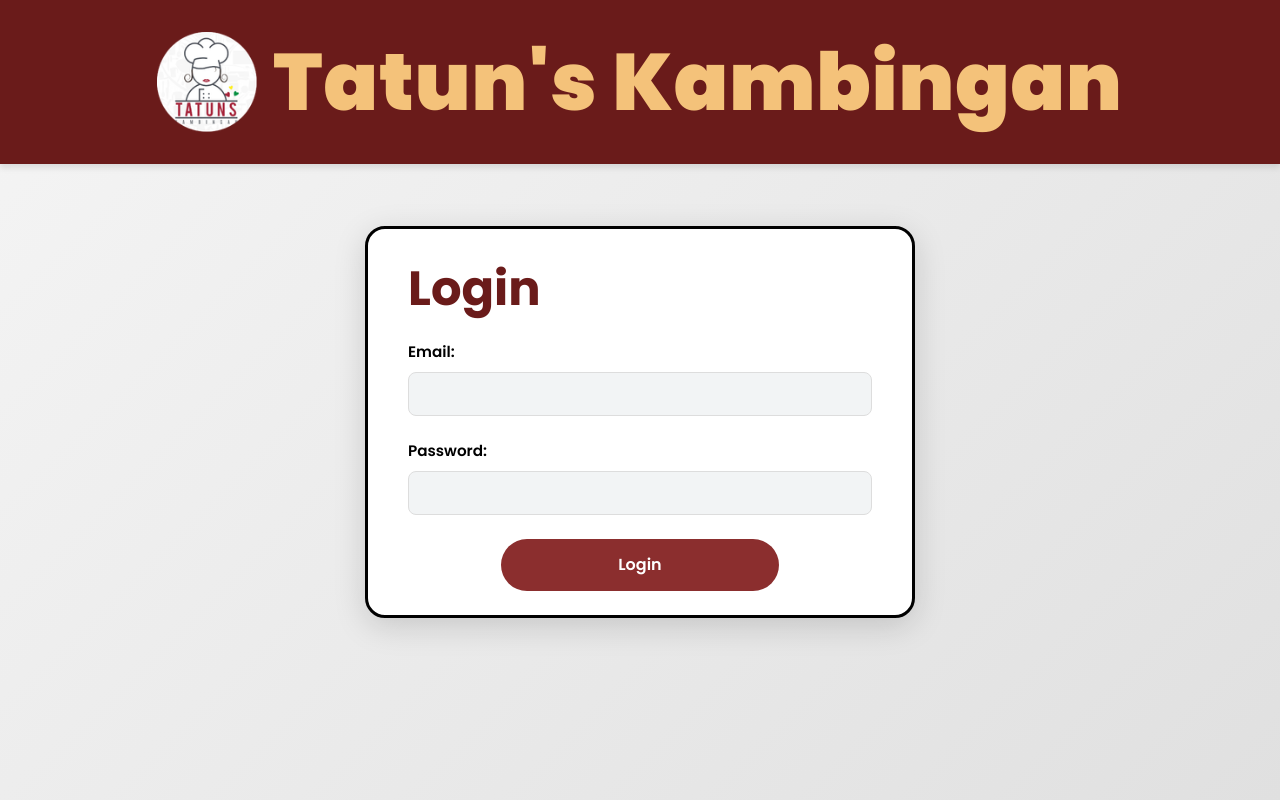
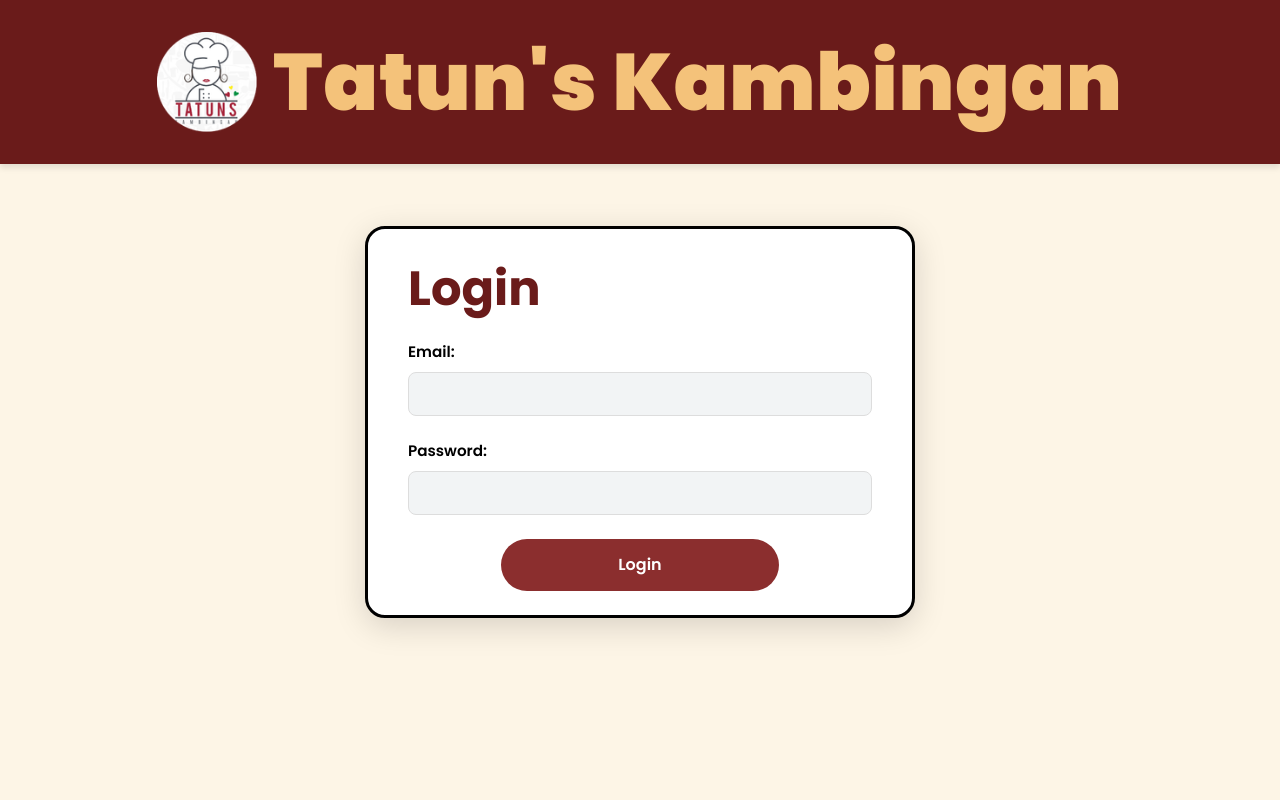
Before and after one commit to NeilSam0905/SE2, a React (Vite) app: page / in a window 1280 px wide. Built offline with nearby package versions, Linux system fonts and the light colour scheme.

Commit message:
Changed Background Color of Login Page

```diff
--- a/src/App.css
+++ b/src/App.css
@@ -13,7 +13,7 @@ body {
   min-height: 100vh;
   display: flex;
   flex-direction: column;
-  background: linear-gradient(135deg, #f5f5f5 0%, #e0e0e0 100%);
+  background: #fdf5e6;
 }
 
 .header {
```
